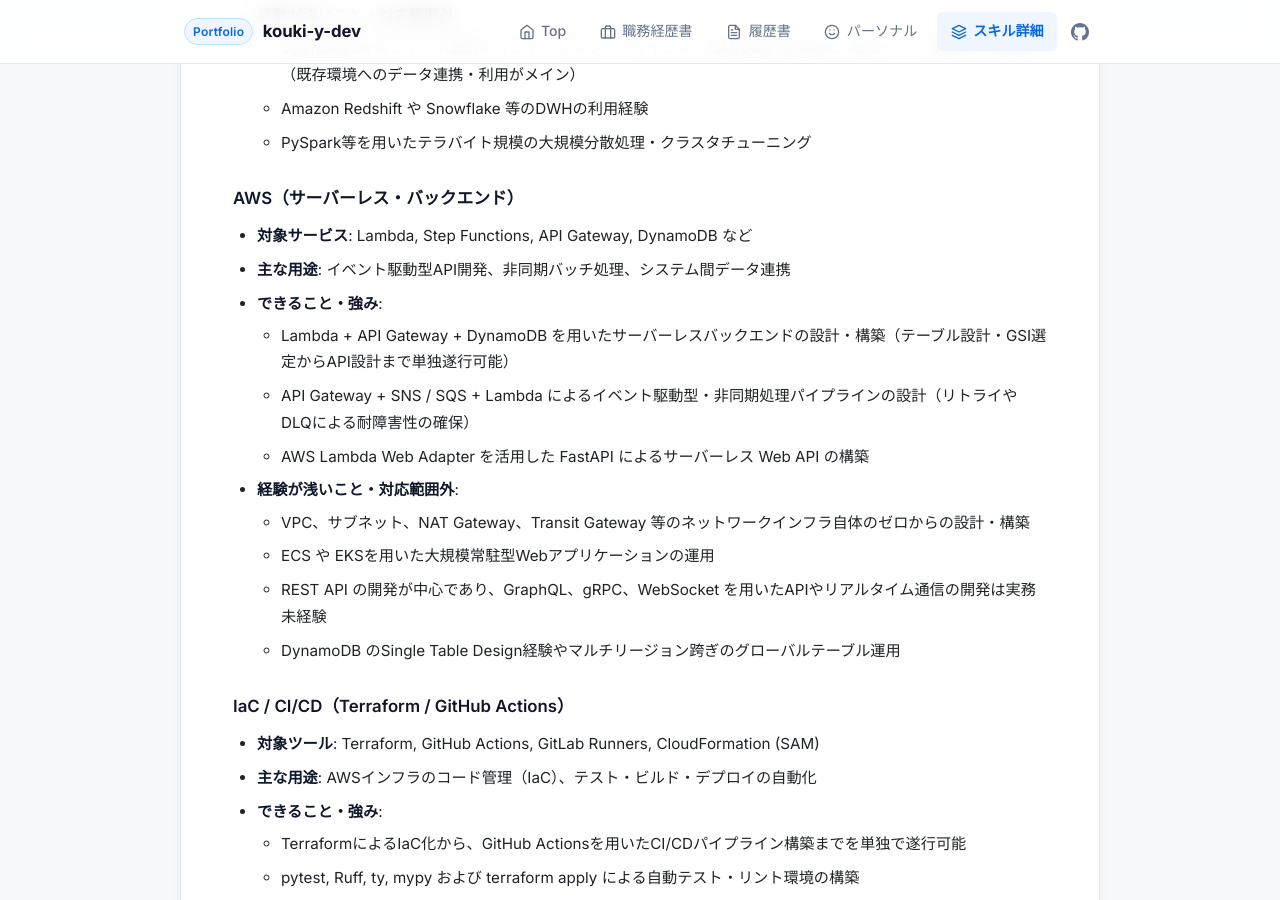
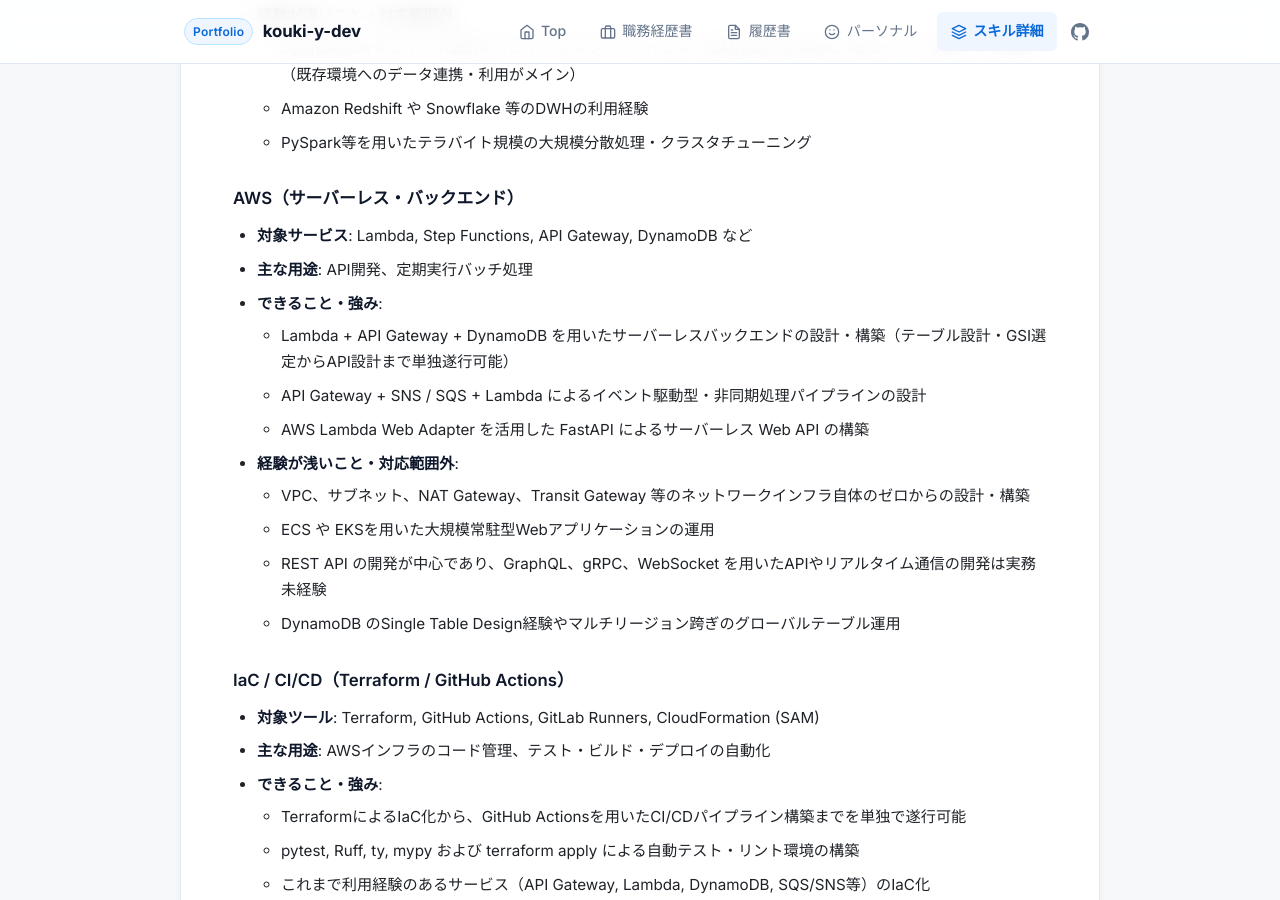
Before and after one commit to kouki-y-dev/about-me, a Jekyll site: the page built from docs/skills.md, in a window 1280 px wide and 900 px high, scrolled down 1167 px. Built offline with Jekyll 4.4.1, drawn with Linux system fonts in a browser that asks for light colours.

Commit message:
update: 言い回し調整

```diff
--- a/docs/skills.md
+++ b/docs/skills.md
@@ -39,10 +39,10 @@ title: "スキル詳細・習熟度"
 
 ### AWS（サーバーレス・バックエンド）
 - **対象サービス**: Lambda, Step Functions, API Gateway, DynamoDB など
-- **主な用途**: イベント駆動型API開発、非同期バッチ処理、システム間データ連携
+- **主な用途**: API開発、定期実行バッチ処理
 - **できること・強み**:
   - Lambda + API Gateway + DynamoDB を用いたサーバーレスバックエンドの設計・構築（テーブル設計・GSI選定からAPI設計まで単独遂行可能）
-  - API Gateway + SNS / SQS + Lambda によるイベント駆動型・非同期処理パイプラインの設計（リトライやDLQによる耐障害性の確保）
+  - API Gateway + SNS / SQS + Lambda によるイベント駆動型・非同期処理パイプラインの設計
   - AWS Lambda Web Adapter を活用した FastAPI によるサーバーレス Web API の構築
 - **経験が浅いこと・対応範囲外**:
   - VPC、サブネット、NAT Gateway、Transit Gateway 等のネットワークインフラ自体のゼロからの設計・構築
@@ -52,7 +52,7 @@ title: "スキル詳細・習熟度"
 
 ### IaC / CI/CD（Terraform / GitHub Actions）
 - **対象ツール**: Terraform, GitHub Actions, GitLab Runners, CloudFormation (SAM)
-- **主な用途**: AWSインフラのコード管理（IaC）、テスト・ビルド・デプロイの自動化
+- **主な用途**: AWSインフラのコード管理、テスト・ビルド・デプロイの自動化
 - **できること・強み**:
   - TerraformによるIaC化から、GitHub Actionsを用いたCI/CDパイプライン構築までを単独で遂行可能
   - pytest, Ruff, ty, mypy および terraform apply による自動テスト・リント環境の構築
```
Also changed, not shown: docs/personal.md (+2 -2 lines).
